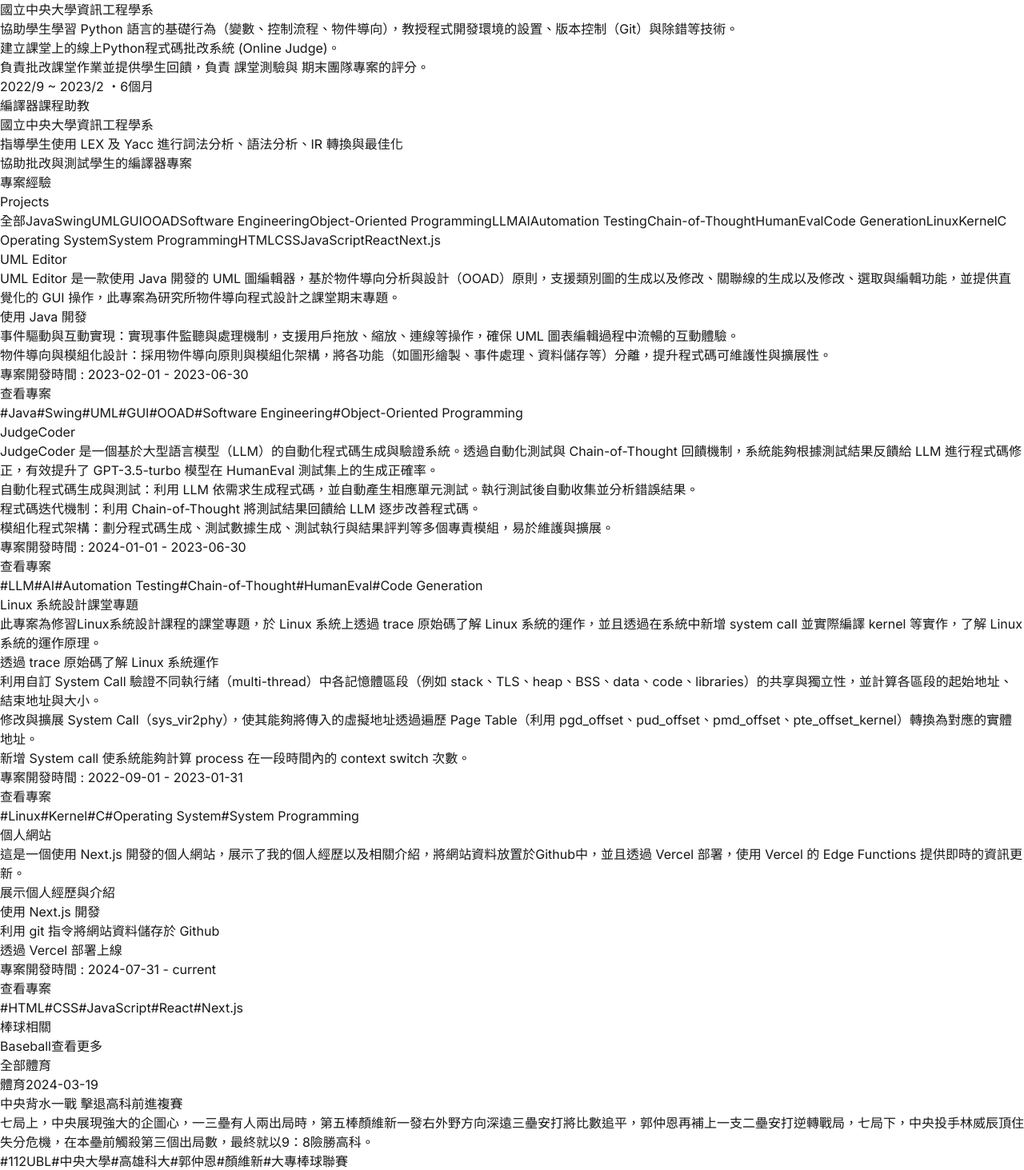
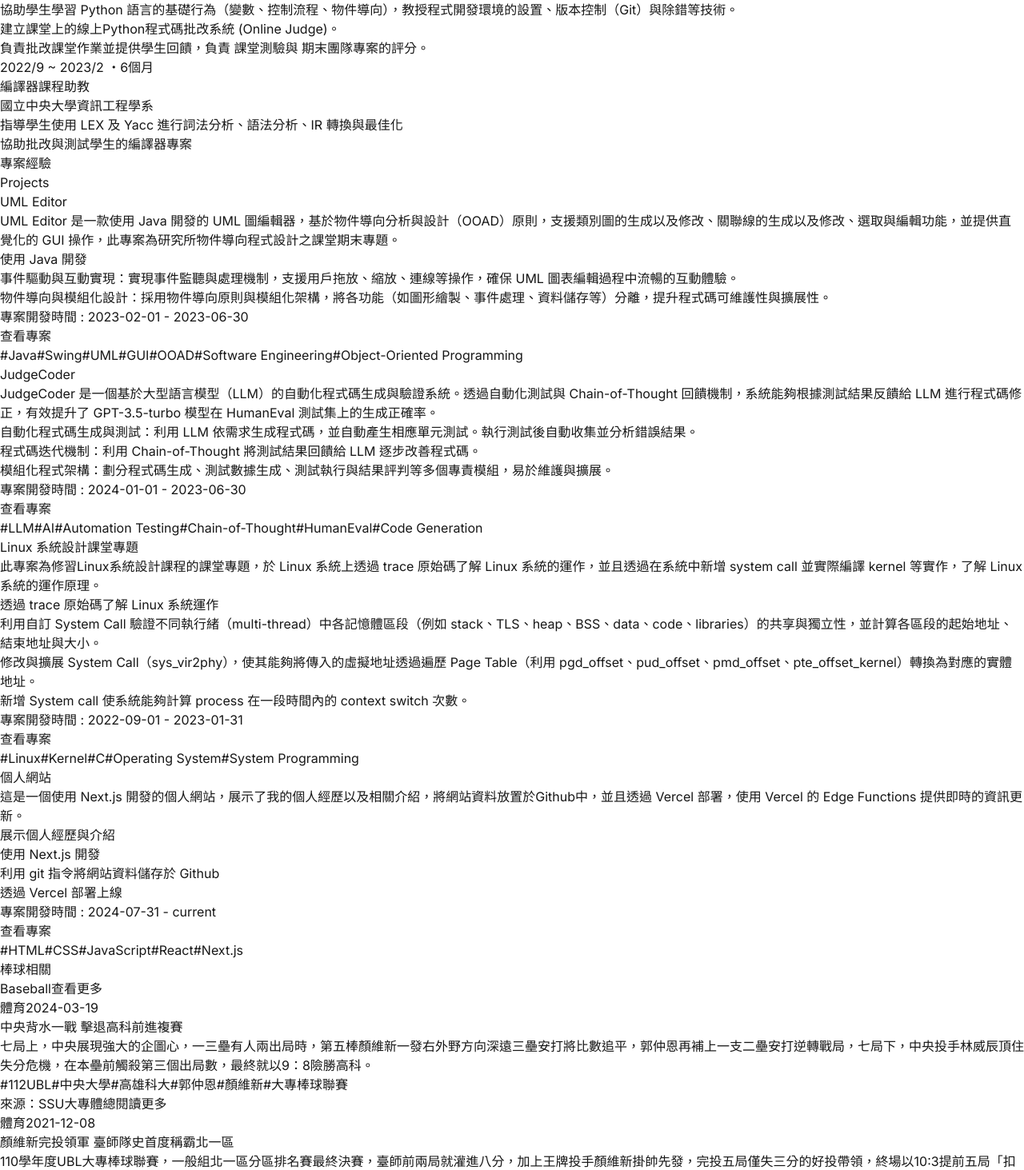
Before and after one commit to zackyen0603/myPersonalWebsite, a Next.js app: page / in a window 1280 px wide. Shown: the part 1334-2797 px from the top of the page at 80% size. Built offline with nearby package versions, Linux system fonts and the light colour scheme.

Commit message:
更改版面

```diff
--- a/src/app/layout.tsx
+++ b/src/app/layout.tsx
@@ -50,17 +50,17 @@
                   href="/#news"
                   className="text-gray-300 hover:text-white transition-colors duration-200 font-medium"
                 >
-                  棒球相關
+                  棒球
                 </Link>
               </li>
-              <li>
+              {/* <li>
                 <Link
                   href="/#contact"
                   className="text-gray-300 hover:text-white transition-colors duration-200 font-medium"
                 >
                   聯絡方式
                 </Link>
-              </li>
+              </li> */}
             </ul>
           </nav>
         </header>
--- a/src/app/page.tsx
+++ b/src/app/page.tsx
@@ -262,7 +262,7 @@
             </div>
 
             {/* 標籤篩選按鈕 */}
-            <div className="flex flex-wrap gap-2 mb-6">
+            {/* <div className="flex flex-wrap gap-2 mb-6">
               <button
                 className={`px-3 py-1 rounded-full ${
                   selectedTag === null
@@ -284,7 +284,7 @@
                   {tag}
                 </button>
               ))}
-            </div>
+            </div> */}
 
             {/* 專案列表 */}
             <div className="grid md:grid-cols-2 gap-8">
@@ -340,10 +340,10 @@
             </div>
 
             {/* 分類標籤 */}
-            <div className="flex space-x-4 mb-8 flex-wrap gap-y-2">
+            {/* <div className="flex space-x-4 mb-8 flex-wrap gap-y-2">
               <button className="px-4 py-2 rounded-full bg-indigo-600 text-white">全部</button>
               <button className="px-4 py-2 rounded-full bg-gray-200 dark:bg-gray-700 text-gray-700 dark:text-gray-300 hover:bg-gray-300 dark:hover:bg-gray-600">體育</button>
-            </div>
+            </div> */}
 
             {/* 新聞列表 - 橫向滾動 */}
             <div className="overflow-x-auto whitespace-nowrap">
```
